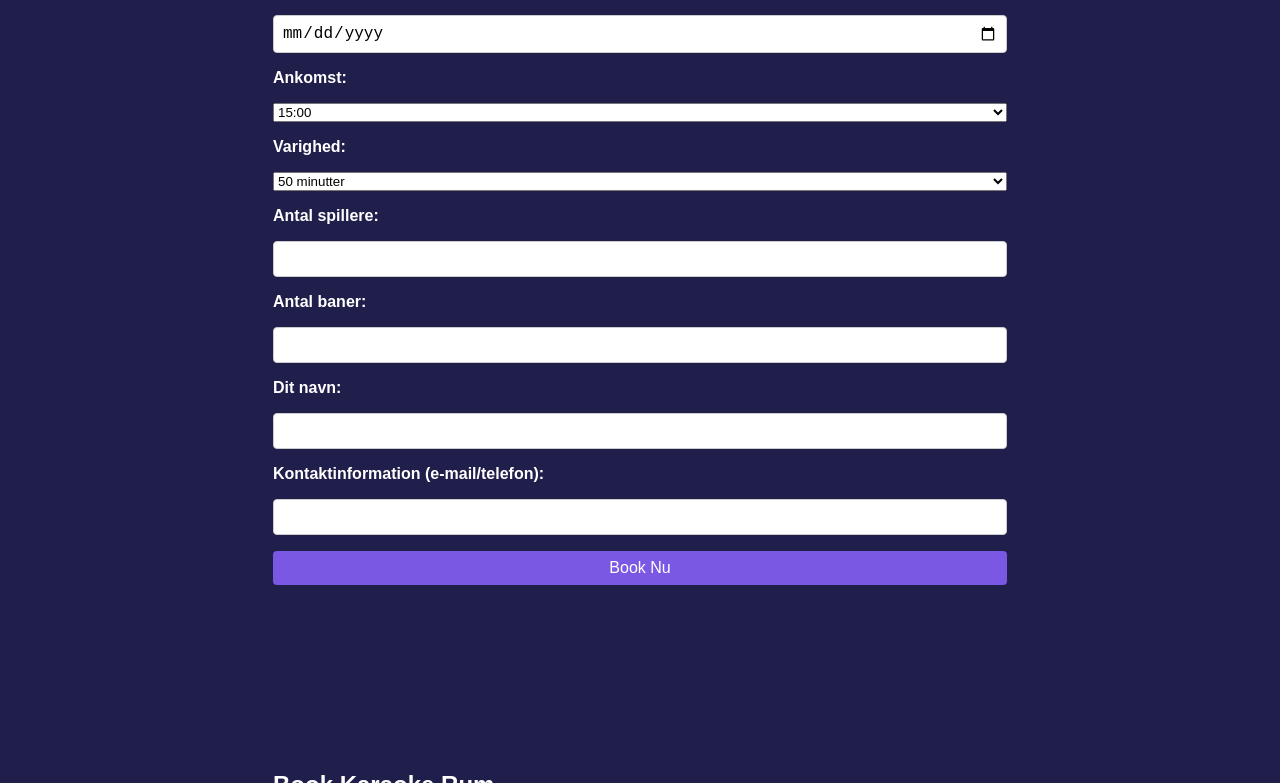
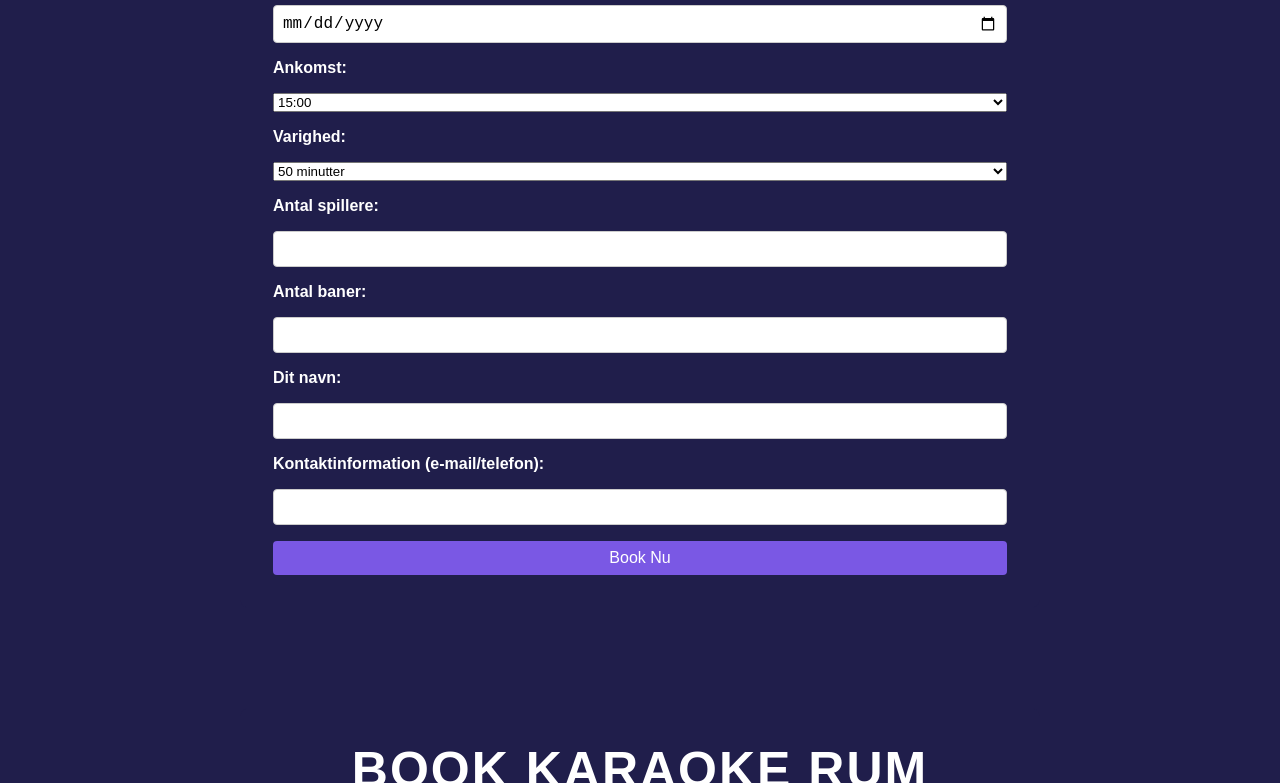
Before and after one commit to NikolineSchmidt/skor, a plain HTML site: page bestilling.html in a window 1280 px wide. Shown: the part 220-1003 px from the top of the page. Drawn offline with Linux system fonts and the light colour scheme.

Commit message:
Update bestilling.css

```diff
--- a/css/bestilling.css
+++ b/css/bestilling.css
@@ -3,6 +3,15 @@ body {
     margin: 0;
     padding: 0;
     background-color: #201e4b;
+}
+
+h2{
+    font-size: 50px;
+    font-weight: bold;
+    letter-spacing: 2px;
+    text-transform: uppercase;
+    margin: 0;
+    text-align: center;
 }
 
 
@@ -42,7 +51,7 @@ button {
 }
 
 button:hover {
-    background-color: #7a58e4;
+    background-color: #3db180;
 }
 
 /* Responsiv design */
```
